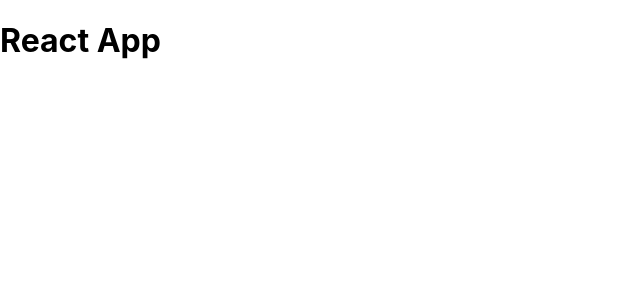
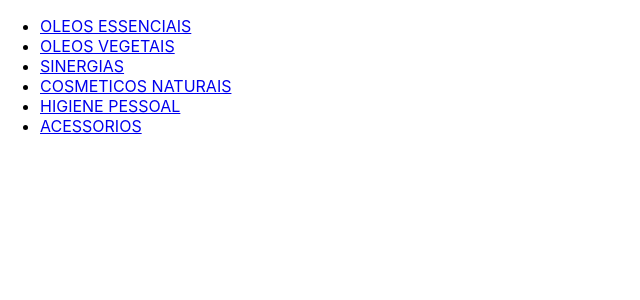
Before and after one commit to rafaelmachadobr/phytoterapica-clone, a React (Create React App) app: page / in a window 1280 px wide. Shown: the top 300 px of the page, without its empty margins (0-640 px from the left). Built offline with nearby package versions, Linux system fonts and the light colour scheme.

Commit message:
Instalando o tailwind

```diff
--- a/package.json
+++ b/package.json
@@ -34,5 +34,8 @@
       "last 1 firefox version",
       "last 1 safari version"
     ]
+  },
+  "devDependencies": {
+    "tailwindcss": "^3.3.1"
   }
 }
--- a/src/App.jsx
+++ b/src/App.jsx
@@ -1,9 +1,10 @@
 import "./App.css";
+import Cabecalho from "./components/Cabecalho";
 
 export default function App() {
   return (
     <>
-      <h1>React App</h1>
+      <Cabecalho />
     </>
   );
 }
--- a/src/components/Cabecalho/index.jsx
+++ b/src/components/Cabecalho/index.jsx
@@ -2,6 +2,7 @@
 
 export default function Cabecalho() {
   return (
+    <>
       <header>
 
       </header>
@@ -13,6 +14,8 @@
           <li><a href="/">COSMETICOS NATURAIS</a></li>
           <li><a href="/">HIGIENE PESSOAL</a></li>
           <li><a href="/">ACESSORIOS</a></li>
+        </ul>
       </nav>
+    </>
   );
 }
```
Also changed, not shown: tailwind.config.js (added, +8 -0 lines), 1 other file (tests, documents, lock files or other folders). Lines whose indentation alone changed are shown as unchanged.
